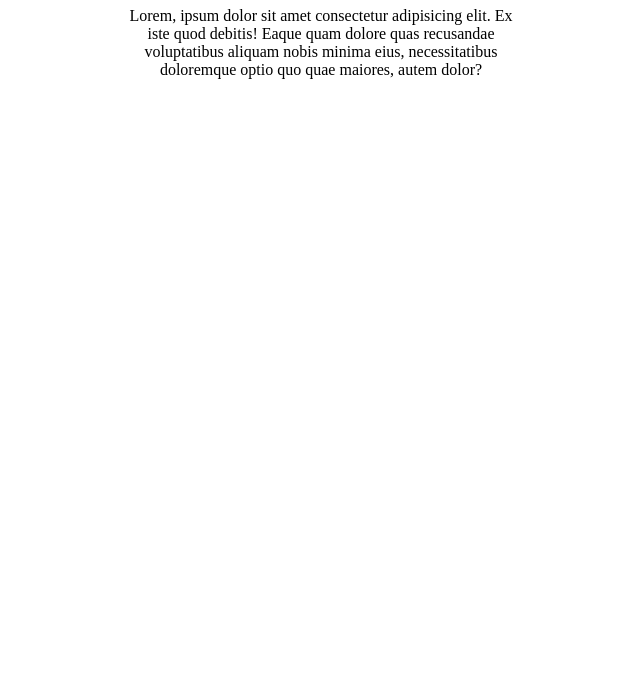
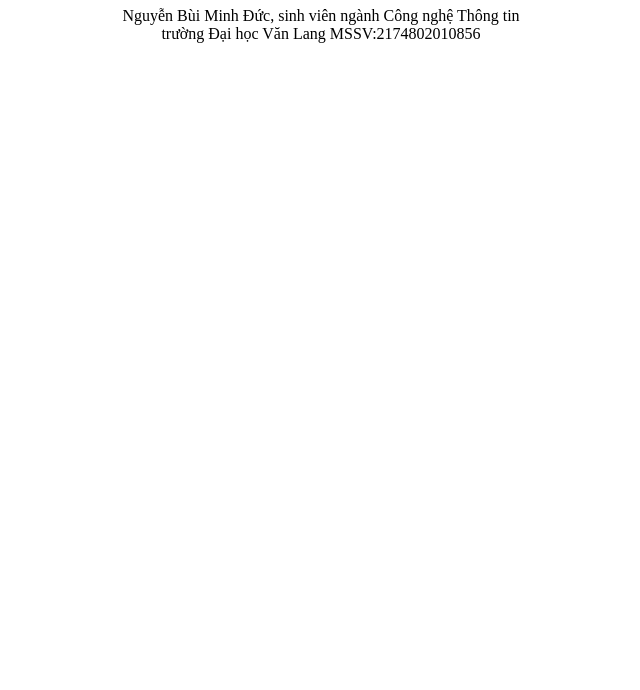
Before and after one commit to DucNguyenBM/netlify-app, a plain HTML site: page index.html in a window 1280 px wide. Shown: the part 110-800 px from the top of the page, without its empty margins (319-959 px from the left). Drawn offline with Linux system fonts and the light colour scheme.

Commit message:
Update index.html

```diff
--- a/index.html
+++ b/index.html
@@ -10,10 +10,10 @@
 <body>
     <div class="container">
         <h1>WELCOME TO MY WEBSITE</h1>
-        <p>Lorem, ipsum dolor sit amet consectetur adipisicing elit.
-            Ex iste quod debitis! Eaque quam dolore quas recusandae voluptatibus aliquam nobis minima eius,
-            necessitatibus doloremque optio quo quae maiores, autem dolor?
+        <p>Nguyễn Bùi Minh Đức, sinh viên ngành Công nghệ Thông tin trường Đại học Văn Lang
+            MSSV:2174802010856
         </p>
     </div>
 </body>
+
 </html>
```
